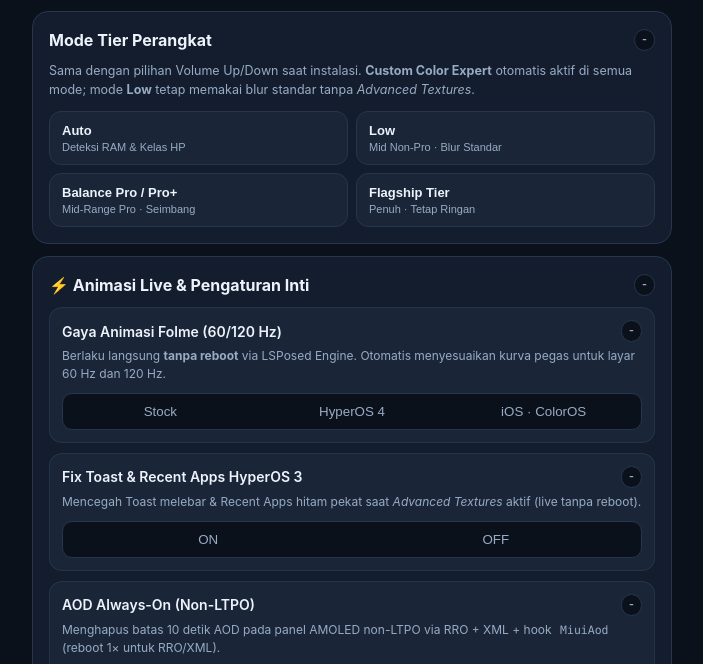
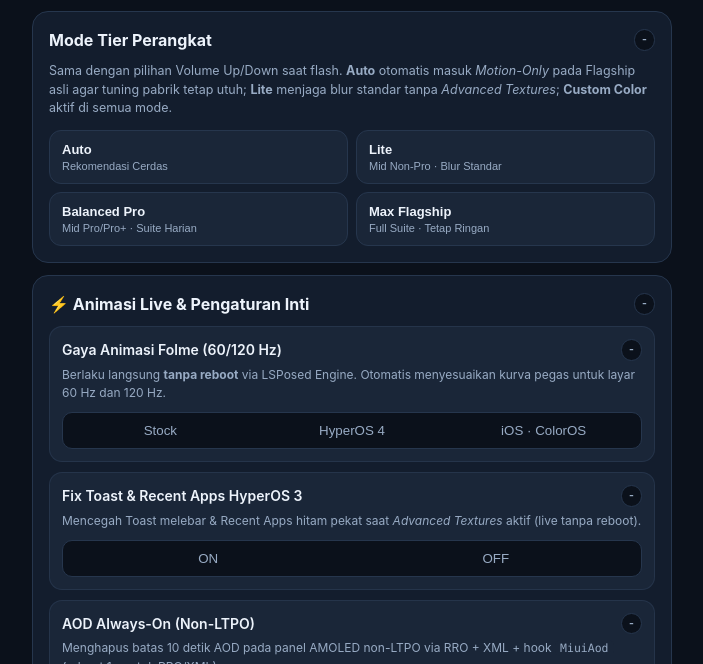
Before and after one commit to mystivara-creator/CoreSurface, a plain HTML site: page webroot/index.html in a window 1280 px wide. Shown: the part 118-782 px from the top of the page, without its empty margins (288-991 px from the left). Drawn offline with Linux system fonts and the light colour scheme.

Commit message:
feat(tier): add Native Flagship Passthrough (motion_only) & Never-Downgrade guard

```diff
--- a/webroot/app.js
+++ b/webroot/app.js
@@ -228,7 +228,9 @@ async function refreshStatus() {
 
     // Compact Summary
     const romStr = (kv.rom_family || '').toUpperCase() + ' ' + (kv.rom_version || '') + ' · SDK ' + (kv.android_sdk || '-');
-    const blurMode = kv.eff_feat_adv_textures === '1' ? 'Blur Penuh (HOS3 Safe)' : 'Blur Standar (No Adv. Textures)';
+    const blurMode = kv.eff_tier === 'motion_only'
+      ? 'Factory Flagship (Passthrough Utuh)'
+      : (kv.eff_feat_adv_textures === '1' ? 'Blur Penuh (HOS3 Safe)' : 'Blur Standar (No Adv. Textures)');
     const stats = 'Folme: ' + (kv.verify_engine_folme_hooks || '0')
       + ' · Gates: ' + (kv.verify_engine_native_gates || '0')
       + ' · Springs: ' + (kv.verify_engine_springs || '0')
--- a/webroot/index.html
+++ b/webroot/index.html
@@ -41,23 +41,23 @@
         <h2>Mode Tier Perangkat</h2>
         <span id="active-tier-pill" class="pill">-</span>
       </div>
-      <p class="hint">Sama dengan pilihan Volume Up/Down saat instalasi. <strong>Custom Color Expert</strong> otomatis aktif di semua mode; mode <strong>Low</strong> tetap memakai blur standar tanpa <em>Advanced Textures</em>.</p>
+      <p class="hint">Sama dengan pilihan Volume Up/Down saat flash. <strong>Auto</strong> otomatis masuk <em>Motion-Only</em> pada Flagship asli agar tuning pabrik tetap utuh; <strong>Lite</strong> menjaga blur standar tanpa <em>Advanced Textures</em>; <strong>Custom Color</strong> aktif di semua mode.</p>
       <div class="tier-grid" id="tier-grid">
         <button type="button" class="btn-tier" data-tier="auto">
           <strong>Auto</strong>
-          <span id="auto-tier-hint">Deteksi RAM &amp; Kelas HP</span>
+          <span id="auto-tier-hint">Rekomendasi Cerdas</span>
         </button>
         <button type="button" class="btn-tier" data-tier="low">
-          <strong>Low</strong>
+          <strong>Lite</strong>
           <span>Mid Non-Pro · Blur Standar</span>
         </button>
         <button type="button" class="btn-tier" data-tier="balanced_pro">
-          <strong>Balance Pro / Pro+</strong>
-          <span>Mid-Range Pro · Seimbang</span>
+          <strong>Balanced Pro</strong>
+          <span>Mid Pro/Pro+ · Suite Harian</span>
         </button>
         <button type="button" class="btn-tier" data-tier="flagship">
-          <strong>Flagship Tier</strong>
-          <span>Penuh · Tetap Ringan</span>
+          <strong>Max Flagship</strong>
+          <span>Full Suite · Tetap Ringan</span>
         </button>
       </div>
     </section>
```
Also changed, not shown: 5 other files.
